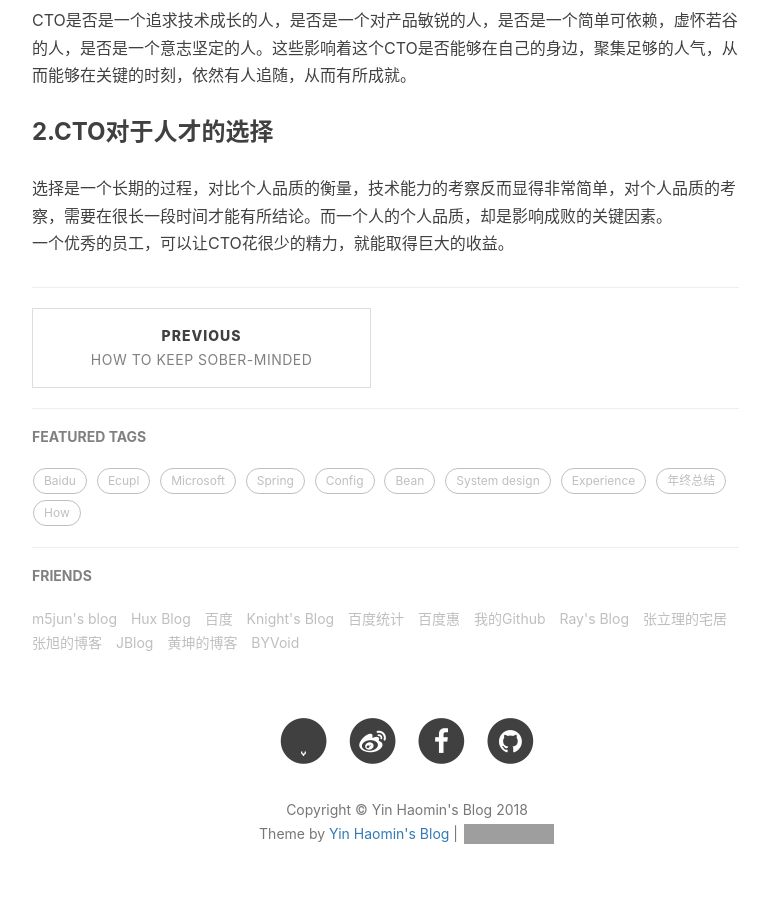
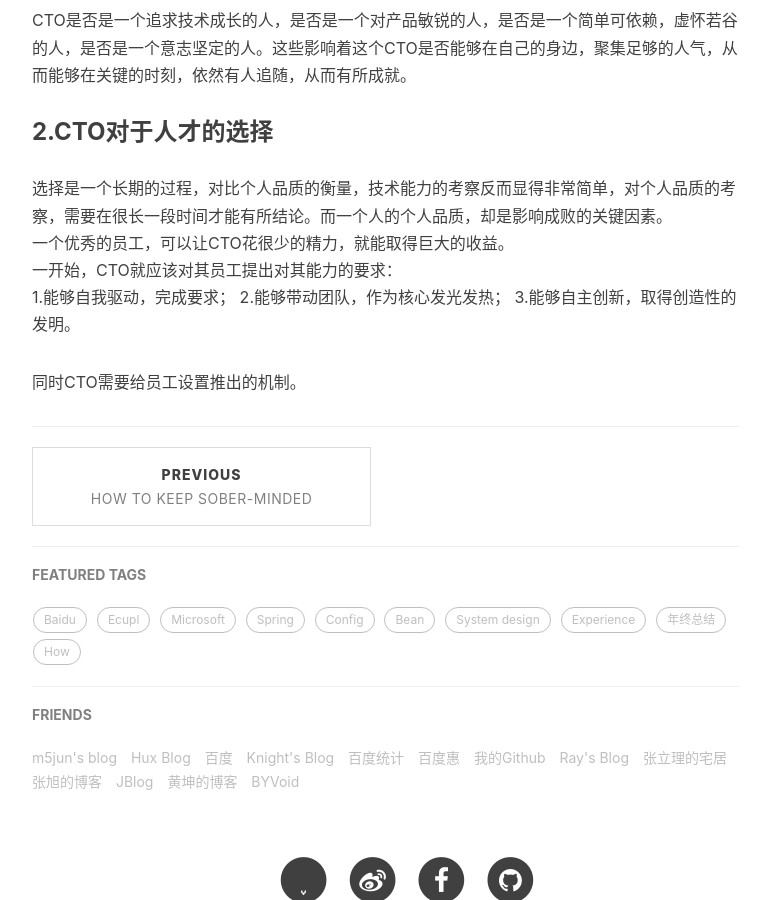
Before and after one commit to yinhaomin/yinhaomin.github.io, a Jekyll site: the page built from _posts/2018-10-29-怎么当好一个CTO.md, in a window 1280 px wide and 900 px high, scrolled down 667 px. Shown: the whole window, without its empty margins (233-1003 px from the left). Built offline with Jekyll 4.4.1, drawn with Linux system fonts in a browser that asks for light colours; nearby versions of some CDN libraries; comment, search, counter and statistics services are not loaded; grey boxes are pictures that could not be loaded.

Commit message:
Update 2018-10-29-怎么当好一个CTO.md

```diff
--- a/_posts/2018-10-29-怎么当好一个CTO.md
+++ b/_posts/2018-10-29-怎么当好一个CTO.md
@@ -16,3 +16,9 @@ CTO是否是一个追求技术成长的人，是否是一个对产品敏锐的
 ### 2.CTO对于人才的选择
 选择是一个长期的过程，对比个人品质的衡量，技术能力的考察反而显得非常简单，对个人品质的考察，需要在很长一段时间才能有所结论。而一个人的个人品质，却是影响成败的关键因素。<br>
 一个优秀的员工，可以让CTO花很少的精力，就能取得巨大的收益。<br>
+一开始，CTO就应该对其员工提出对其能力的要求：<br>
+1.能够自我驱动，完成要求；
+2.能够带动团队，作为核心发光发热；
+3.能够自主创新，取得创造性的发明。
+
+同时CTO需要给员工设置推出的机制。
```
